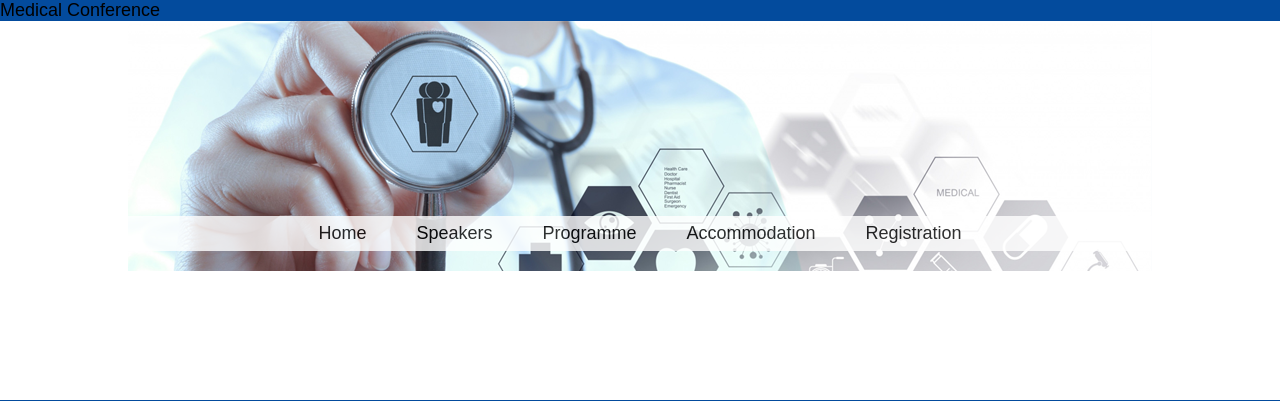
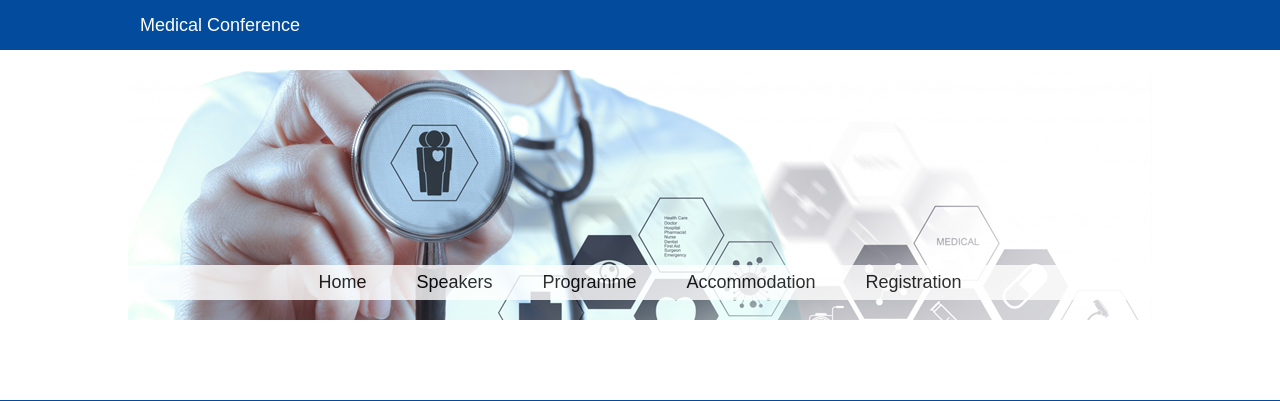
Before and after one commit to Mr-taiyan/web2, a Python web app: template templates/base.html in a window 1280 px wide. Shown: the top 401 px of the page. Run offline with Jinja, Linux system fonts and the light colour scheme; the template is opened without the code that fills it, so the values that code supplies are empty.

Commit message:
除了最后的logo都完成的版本（手机版存在溢出bug）

```diff
--- a/static/css/style.css
+++ b/static/css/style.css
@@ -13,22 +13,24 @@
 /******************************************/
 /******************************************/
 
+
 .ban-top{
     width:100%;
-    /*height:50px;*/
+    line-height:50px;
     background: #034b9d;
-    /*margin-bottom: 20px;*/
+    margin-bottom: 20px;
 }
 
 .ban-top-content{
+    width: 1000px;
+    margin:0 auto;
+    color: white;
 
 }
 
 .banner{
     position: relative;
     width: 100%;
-    /*height:260px;*/
-    /*height: 400px;*/
     background: white;
 }
 
@@ -132,10 +134,9 @@
 }
 
 .content{
-    background: white;
+    /*background: green;*/
     position: relative;
-    width: 1100px;
-    /*height: 1000px;*/
+    width: 1000px;
     margin: 0 auto;
 }
 
```
Also changed, not shown: static/images/conference.png (added).
